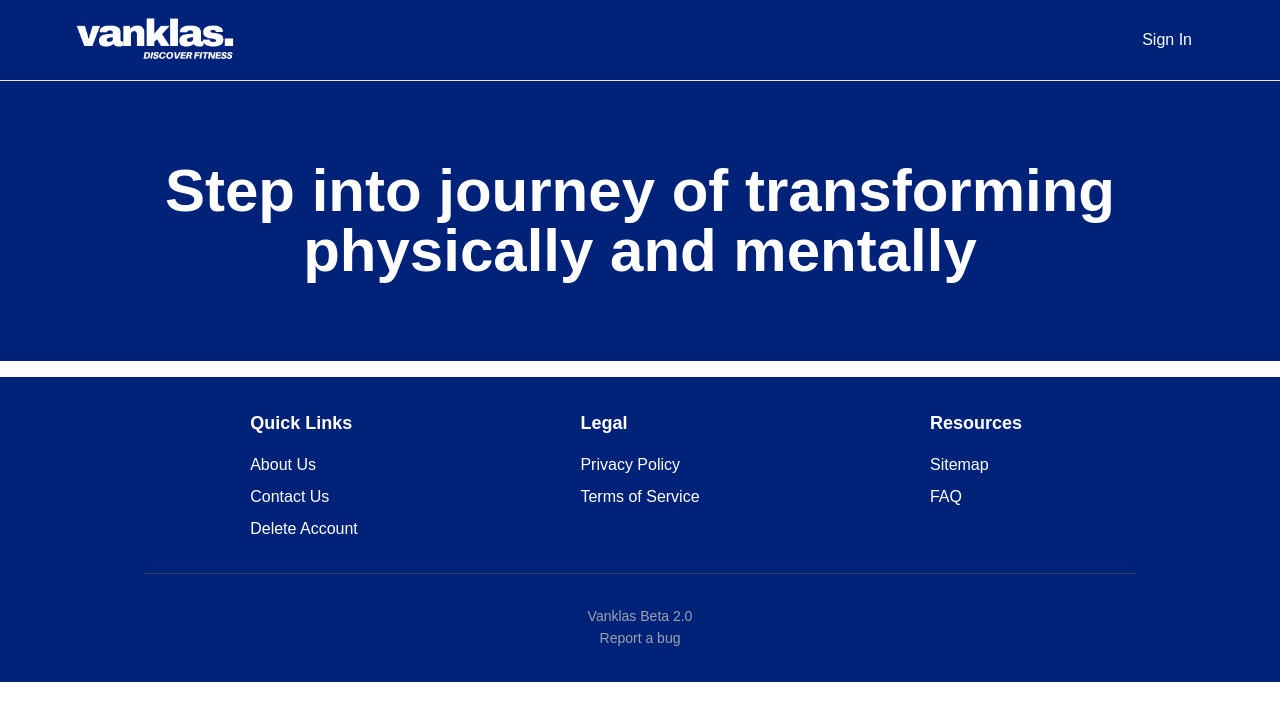
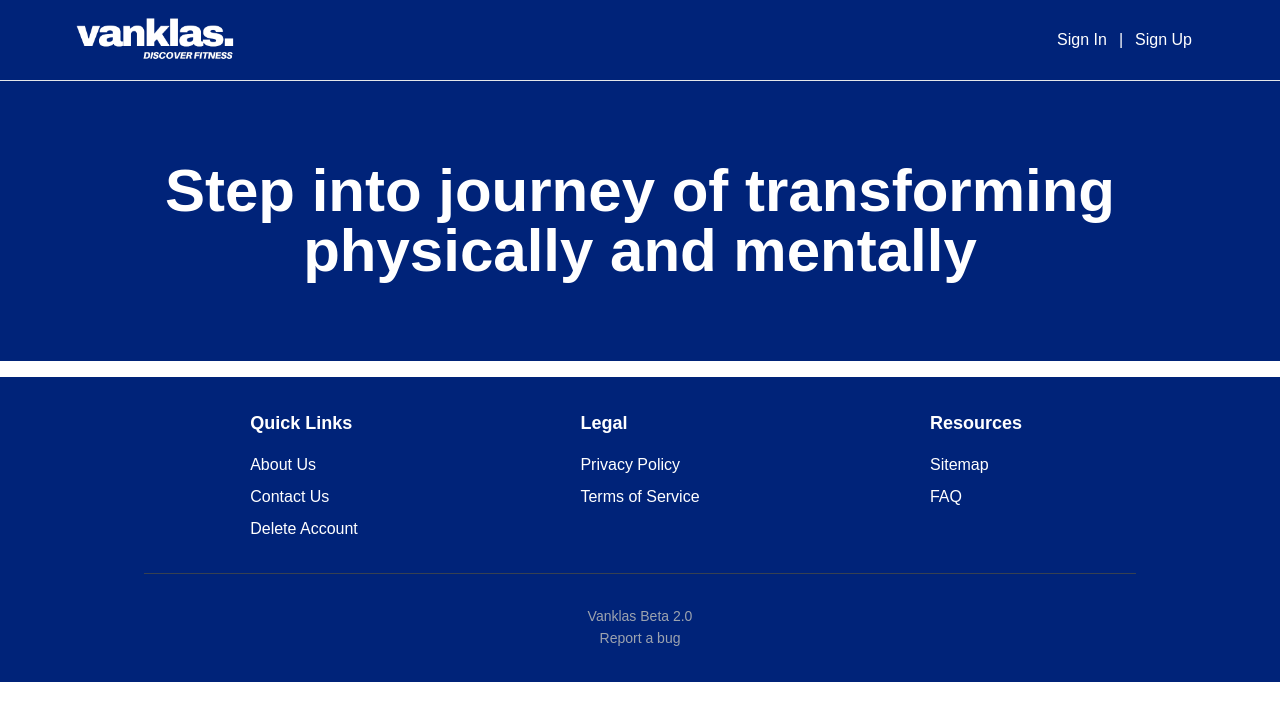
Before and after one commit to akarlovskaya/react-next13-firebase, a Next.js app: page / in a window 1280 px wide. Shown: the top 720 px of the page. Built offline with nearby package versions, Linux system fonts and the light colour scheme; no server answers; the database is empty.

Commit message:
Navbar - add divider sign

```diff
--- a/app/components/Navbar.js
+++ b/app/components/Navbar.js
@@ -58,6 +58,10 @@ export default function Navbar() {
             <Link href="/sign-in" className={LinkClass("/sign-in")}>
               Sign In
             </Link>
+            <span className="text-white">|</span>
+            <Link href="/sign-up" className={LinkClass("/sign-in")}>
+              Sign Up
+            </Link>
           </ul>
         )}
       </nav>
```
